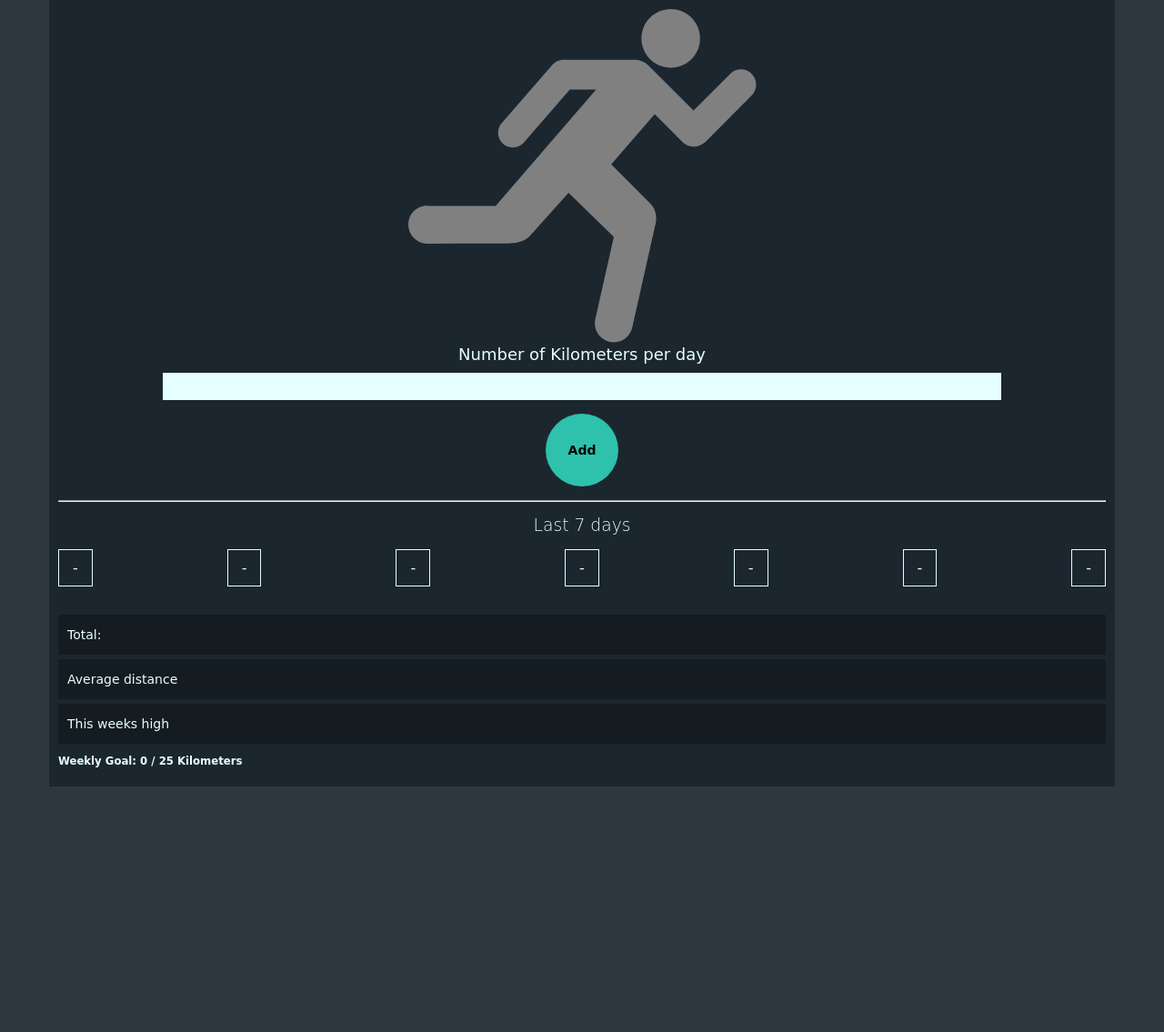
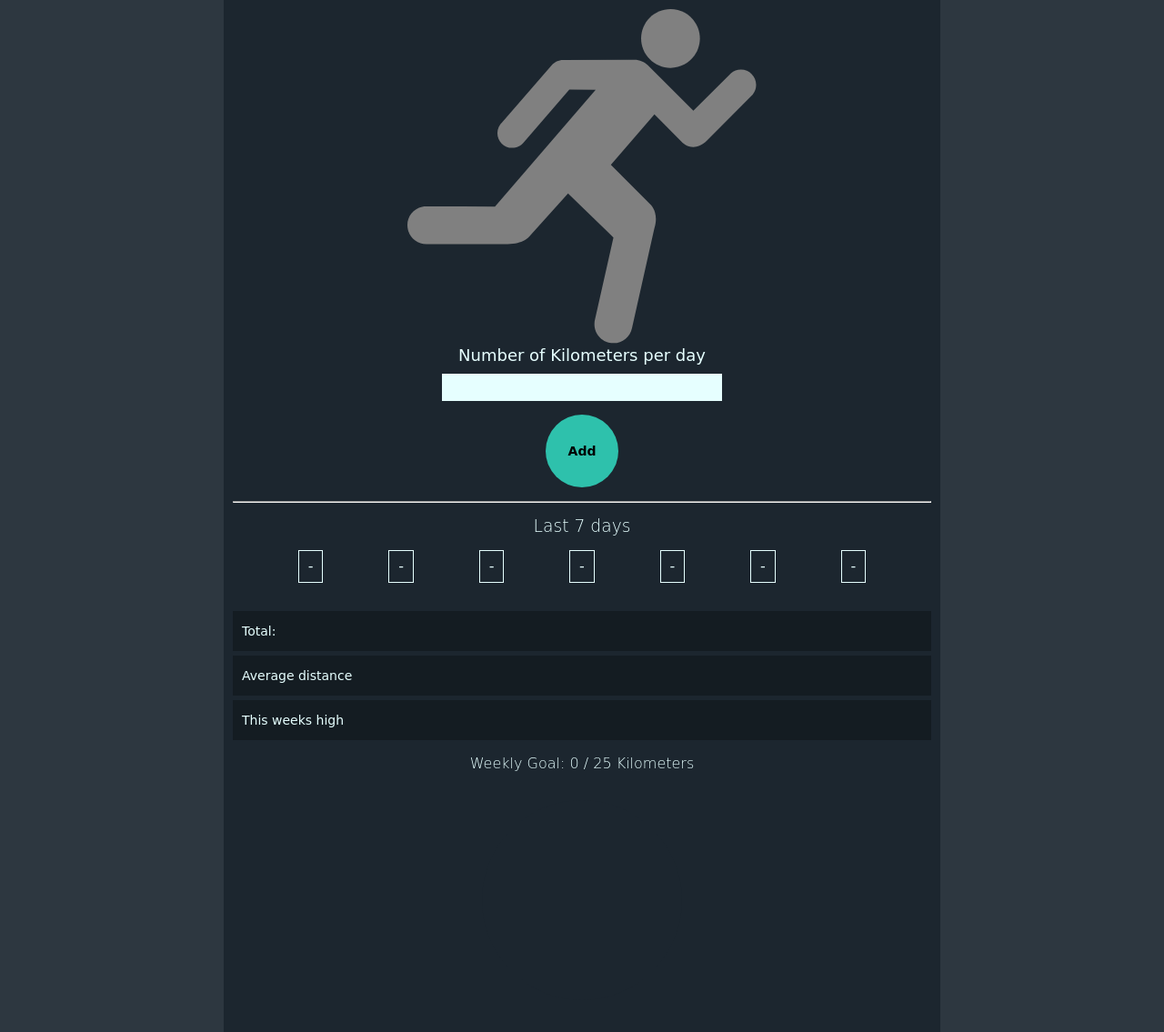
Before and after one commit to Frankie-B/running-tracker, a plain HTML site: page index.html in a window 1280 px wide. Shown: the whole page at 91% size. Before the commit the page ends 865 px from the top, so only its background shows below. Drawn offline with Linux system fonts and the light colour scheme; a web font is replaced by a local one.

Commit message:
Add complete running tracker

```diff
--- a/index.html
+++ b/index.html
@@ -12,13 +12,7 @@
   </head>
   <body>
     <div class="logo">
-      <svg
-        width="383"
-        height="367"
-        viewBox="0 0 383 367"
-        fill="none"
-        xmlns="http://www.w3.org/2000/svg"
-      >
+      <svg viewBox="0 0 383 367" fill="none" xmlns="http://www.w3.org/2000/svg">
         <path
           d="M288.603 64.462C306.387 64.462 320.81 49.991 320.81 32.207C320.81 14.423 306.388 0 288.603 0C270.77 0 256.348 14.422 256.348 32.207C256.348 49.991 270.77 64.462 288.603 64.462Z"
           fill="gray"
@@ -73,8 +67,11 @@
         Weekly Goal: <span id="progressTotal">0</span> /
         <span id="target"></span> Kilometers
       </h3>
+
       <div class="progressCircleWrapper">
-        <!-- TODO: Progress bar -->
+        <div id="progressCircle">
+          <div id="progressCenter"></div>
+        </div>
       </div>
     </section>
 
--- a/index.js
+++ b/index.js
@@ -36,6 +36,17 @@ const weeklyHigh = () => {
   document.querySelector('#high').innerText = high;
 }
 
+const calcGoal = () => {
+  const totalValue = entries.reduce(reducer).toFixed(1);
+  const completedPercent = totalValue / (goal / 100);
+  const progressCircle = document.querySelector('#progressCircle');
+
+  if (completedPercent > 100) completedPercent = 100;
+
+  progressCircle.style.background = `conic-gradient(#28df99 ${completedPercent}%, #2d3740 ${completedPercent}% 100%)`;
+
+};
+
 const handleSubmit = (e) => {
   e.preventDefault();
   const entry = Number(document.querySelector('#entry').value);
@@ -49,6 +60,7 @@ const handleSubmit = (e) => {
   calcTotal();
   calcAverage();
   weeklyHigh();
+  calcGoal();
 };
 
 const form = document.querySelector('form').addEventListener('submit', handleSubmit);
--- a/style.css
+++ b/style.css
@@ -49,7 +49,7 @@ button {
 
 ul {
   display: flex;
-  justify-content: space-between;
+  justify-content: space-evenly;
   list-style: none;
   padding: 0;
 }
@@ -67,7 +67,7 @@ ul {
 
 li {
   border: 1px solid;
-  padding: 1rem 1.5rem;
+  padding: 0.75rem 1rem;
 }
 
 .data {
@@ -82,3 +82,48 @@ li {
   margin: 0.5rem 0;
   padding: 0 1rem;
 }
+
+.progress {
+  padding-bottom: 1rem;
+  text-align: center;
+}
+
+.progress h3 {
+  font-size: 1.6rem;
+  font-weight: lighter;
+}
+
+.progressCircleWrapper {
+  display: flex;
+  justify-content: center;
+}
+
+#progressCircle {
+  display: flex;
+  justify-content: center;
+  align-items: center;
+  border-radius: 50%;
+  height: 250px;
+  width: 250px;
+}
+
+#progressCenter {
+  background: #1c262f;
+  border-radius: 50%;
+  height: 220px;
+  width: 220px;
+}
+
+@media screen and (min-width: 800px) {
+  body {
+    width: 60%;
+  }
+
+  input[type='number'] {
+    width: 40%;
+  }
+
+  svg {
+    max-width: 50%;
+  }
+}
```
